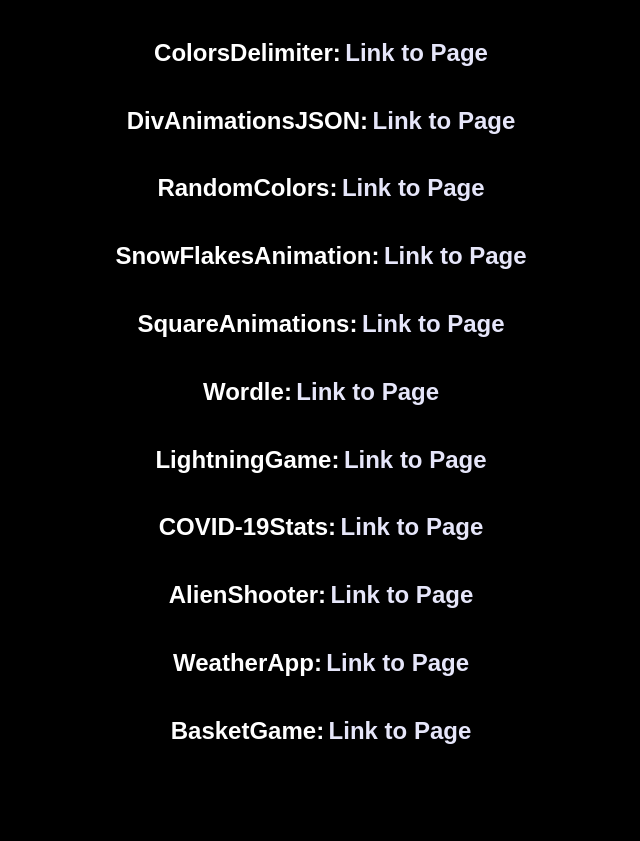
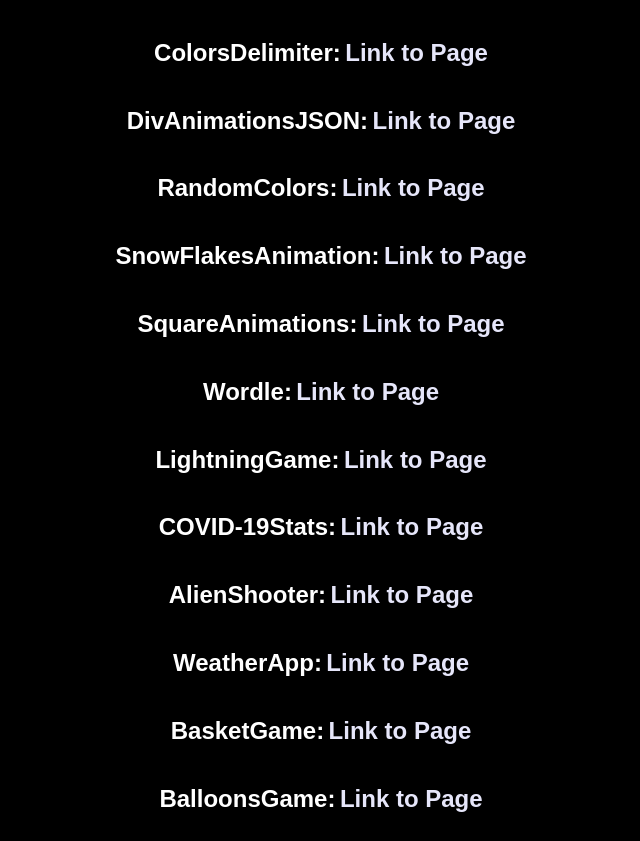
Before and after one commit to Jovann365/InternetProgramming, a plain HTML site: page index.html in a window 1280 px wide. Shown: the part 61-902 px from the top of the page, without its empty margins (319-959 px from the left). Before the commit the page ends 834 px from the top, so only its background shows below. Drawn offline with Linux system fonts and the light colour scheme.

Commit message:
BalloonsGame

```diff
--- a/index.html
+++ b/index.html
@@ -35,5 +35,6 @@
 <h2>AlienShooter: </h2> <a href="Projects/AlienShooter/AlienShooter.html"><h2>Link to Page</h2></a> <br>
 <h2>WeatherApp: </h2> <a href="Projects/WeatherApp.html"><h2>Link to Page</h2></a> <br>
 <h2>BasketGame: </h2> <a href="Projects/BasketGame.html"><h2>Link to Page</h2></a> <br>
+<h2>BalloonsGame: </h2> <a href="Projects/BalloonsGame.html"><h2>Link to Page</h2></a> <br>
 </body>
 </html>
```
